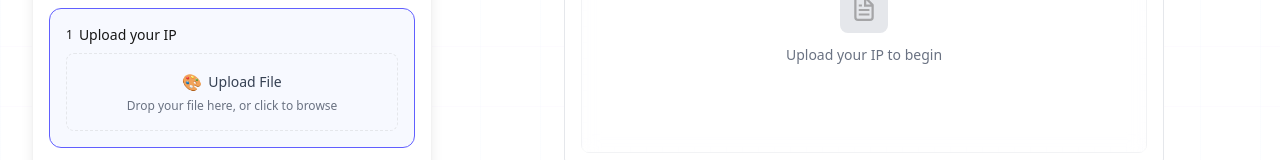
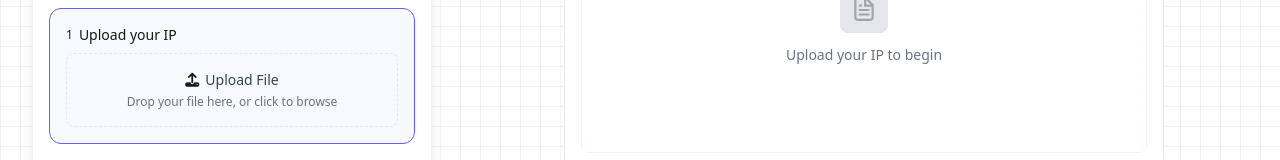
Before and after one commit to jacob-tucker/story-demo, a Next.js app: page / in a window 1280 px wide. Shown: the part 253-413 px from the top of the page. Built offline with nearby package versions, Linux system fonts and the light colour scheme.

Commit message:
solidified demo

```diff
--- a/app/components/UploadStep.tsx
+++ b/app/components/UploadStep.tsx
@@ -1,4 +1,5 @@
 import { useState } from "react";
+import { Icon } from "./Icon";
 
 interface UploadStepProps {
   isActive: boolean;
@@ -79,7 +80,10 @@ export function UploadStep({
             onChange={(e) => e.target.files?.[0] && onUpload(e.target.files[0])}
           />
           <div className="flex items-center justify-center gap-1.5 mb-1">
-            <span className="text-base">🎨</span>
+            <Icon
+              name="fas fa-upload"
+              className="w-4 h-4 text-gray-600 dark:text-gray-400"
+            />
             <span className="text-sm text-gray-700 dark:text-gray-300">
               Upload File
             </span>
--- a/app/globals.css
+++ b/app/globals.css
@@ -20,28 +20,28 @@ body {
   background: var(--background);
   color: var(--foreground);
   -webkit-font-smoothing: antialiased;
-  /* Light mode subtle pattern */
+  /* Light mode grid pattern */
   background-image: linear-gradient(
       90deg,
-      rgba(59, 130, 246, 0.02) 1px,
+      rgba(0, 0, 0, 0.05) 1px,
       transparent 1px
     ),
-    linear-gradient(0deg, rgba(147, 51, 234, 0.02) 1px, transparent 1px);
-  background-size: 60px 60px;
+    linear-gradient(0deg, rgba(0, 0, 0, 0.05) 1px, transparent 1px);
+  background-size: 20px 20px;
 }
 
 /* Override system dark mode with our class-based approach */
 .dark body {
   background: #0a0a0a;
   color: #ededed;
-  /* Dark mode subtle pattern */
+  /* Dark mode grid pattern */
   background-image: linear-gradient(
       90deg,
-      rgba(59, 130, 246, 0.03) 1px,
+      rgba(255, 255, 255, 0.05) 1px,
       transparent 1px
     ),
-    linear-gradient(0deg, rgba(147, 51, 234, 0.03) 1px, transparent 1px);
-  background-size: 60px 60px;
+    linear-gradient(0deg, rgba(255, 255, 255, 0.05) 1px, transparent 1px);
+  background-size: 20px 20px;
 }
 
 .step-content {
```
